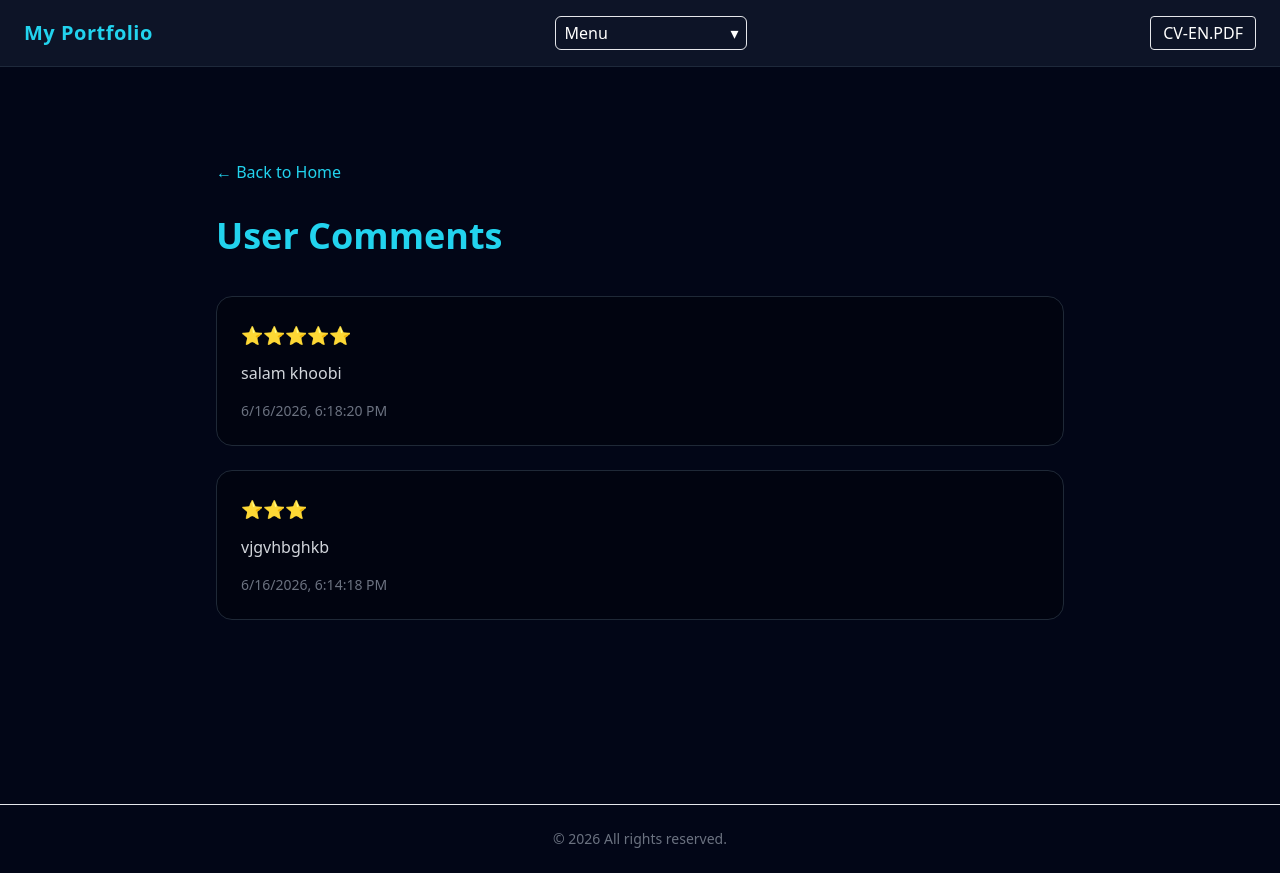
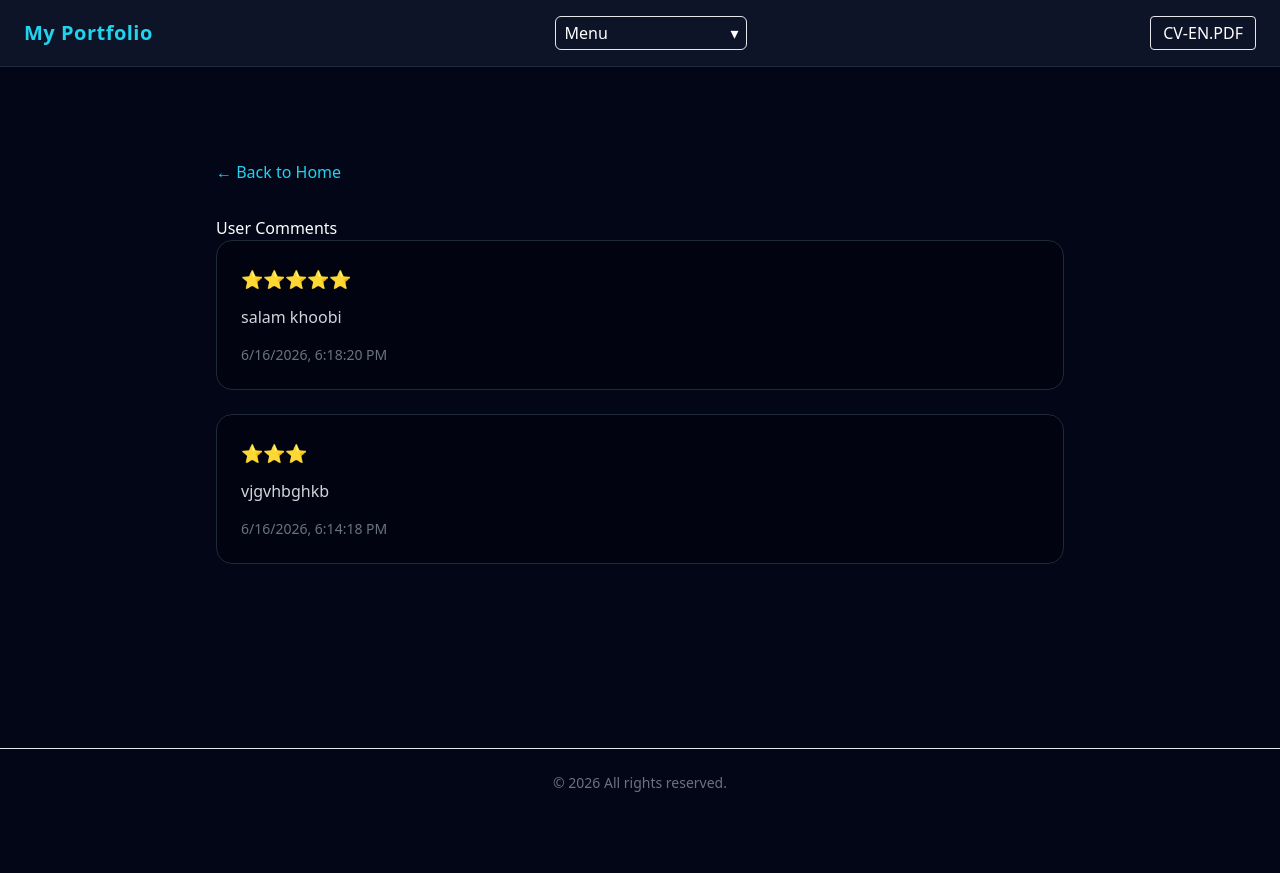
Before and after one commit to ghashghaei/my-portfolio, a Next.js app: page /cv-en.pdf/comments in a window 1280 px wide. After the commit the page ends 817 px from the top, so only its background shows below. Built offline with nearby package versions, Linux system fonts and the light colour scheme.

Commit message:
add translation for feedback page

```diff
--- a/app/[locale]/comments/page.tsx
+++ b/app/[locale]/comments/page.tsx
@@ -1,6 +1,7 @@
 import fs from "fs/promises";
 import path from "path";
 import Link from "next/link";
+import { getLocale } from "@/app/lib/getLocale";
 
 type Comment = {
   rating: number;
@@ -16,6 +17,8 @@ export default async function CommentsPage({
   params: Promise<{ locale: string }>;
 }) {
   const { locale } = await params;
+
+  const lang = getLocale(locale);
 
   let comments: Comment[] = [];
 
@@ -35,14 +38,14 @@ export default async function CommentsPage({
         href={`/${locale}`}
         className="inline-flex items-center mb-8 text-cyan-400 hover:text-cyan-300 transition"
       >
-        ← Back to Home
+        ← {lang.comments.backToHome}
       </Link>
 
-      <h1 className="text-4xl font-bold text-cyan-400 mb-10">User Comments</h1>
+      <h1>{lang.comments.title}</h1>
 
       {comments.length === 0 ? (
         <div className="rounded-2xl border border-gray-800 p-6">
-          <p className="text-gray-400">No comments yet.</p>
+          <p>{lang.comments.empty}</p>
         </div>
       ) : (
         comments
--- a/app/locale/de.ts
+++ b/app/locale/de.ts
@@ -103,4 +103,9 @@ export const de = {
     alreadyVoted: "Sie haben bereits abgestimmt",
     averageRating: "Durchschnittliche Bewertung",
   },
+  comments: {
+    title: "Benutzerkommentare",
+    empty: "Noch keine Kommentare vorhanden.",
+    backToHome: "Zurück zur Startseite",
+  },
 };
--- a/app/locale/en.ts
+++ b/app/locale/en.ts
@@ -102,4 +102,9 @@ export const en = {
     alreadyVoted: "You already voted",
     averageRating: "Average Rating",
   },
+  comments: {
+    title: "User Comments",
+    empty: "No comments yet.",
+    backToHome: "Back to Home",
+  },
 };
```
